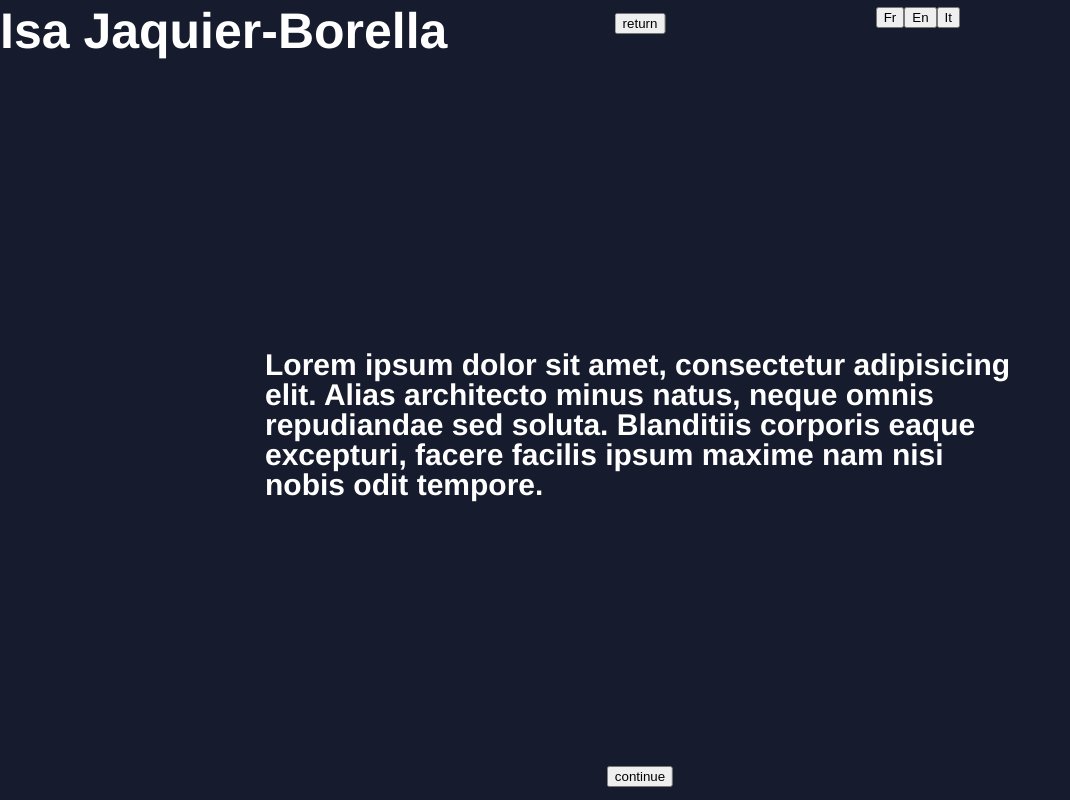
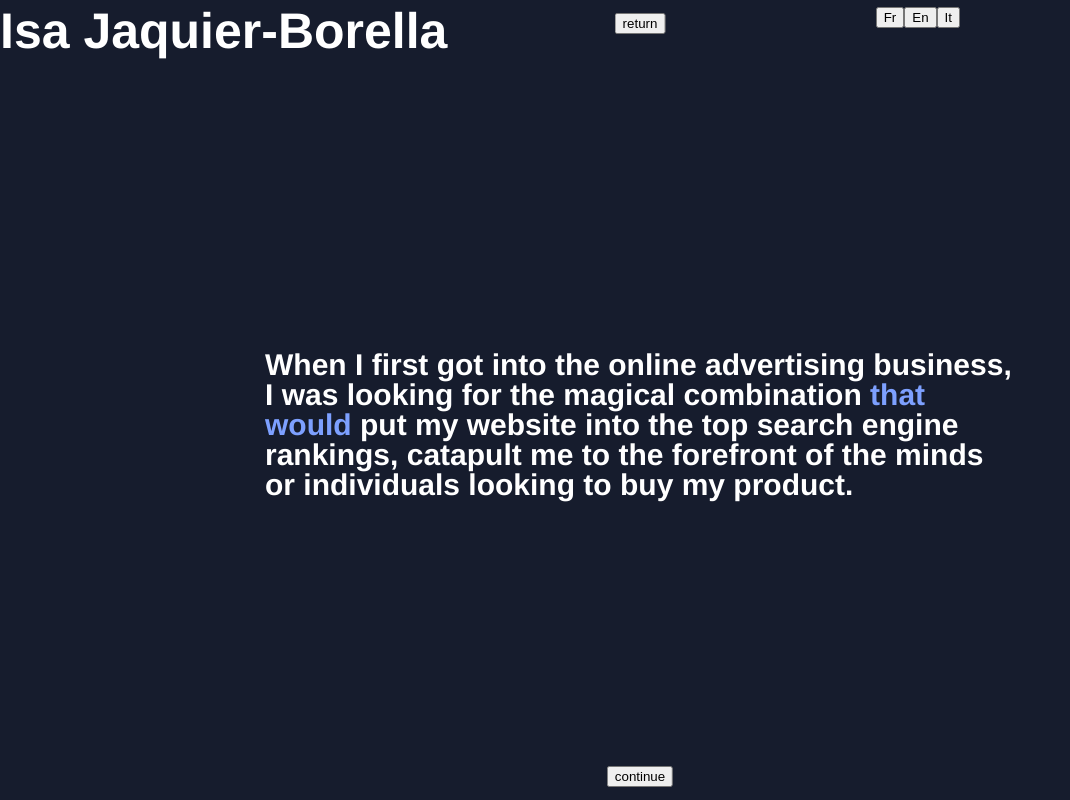
Before and after one commit to azertypow/isa, a Vue app: page / in a window 1280 px wide. Shown: the whole page, without its empty margins (0-1070 px from the left). Built offline with nearby package versions, Linux system fonts and the light colour scheme.

Commit message:
feat: import lorem text from design template

```diff
--- a/src/components/Home.vue
+++ b/src/components/Home.vue
@@ -3,9 +3,11 @@
         <div class="wrap">
             <button class="previous-button" v-on:click="$emit('previousPage')" >return</button>
 
-        <h2 id="site-description">Lorem ipsum dolor sit amet, consectetur adipisicing elit. Alias architecto minus
-            natus, neque omnis repudiandae sed soluta. Blanditiis corporis eaque excepturi, facere facilis ipsum maxime
-            nam nisi nobis odit tempore.</h2>
+            <h2 id="site-description">
+                When I first got into the online advertising business,
+                I was looking for the magical combination <em>that would</em> put my website into the top search engine rankings,
+                catapult me to the forefront of the minds or individuals looking to buy my product.
+            </h2>
 
             <button class="next-button"     v-on:click="$emit('nextPage')"     >continue</button>
         </div>
--- a/src/components/description/Description.vue
+++ b/src/components/description/Description.vue
@@ -1,10 +1,26 @@
 <template>
     <section class="v-description">
-        <button class="next-button"     v-on:click="$emit('nextPage')"     >return</button>
+        <button class="previous-button" v-on:click="$emit('previousPage')" >return</button>
 
-        <p>description content</p>
+        <div class="content">
+            <p>
+                For any aspect of self-improvement, there has to be a reason for you to start and keep going.
+                That is your <em>motivation</em> – the reason for <a href="#">doing what you do</a>. In order to attempt any sort of improvement in your life,
+                you need to be motivated in some way to get started.
+            </p>
 
-        <button class="previous-button" v-on:click="$emit('previousPage')" >continue</button>
+            <p>
+                Strategies for self-improvement start with defining what it is you want to achieve and then charting a course through which you can effect the improvements or changes.
+                These do not have to be drastic changes – they could be something as simple as making time for yourself to write in a journal each day or something to improve your health, such as quitting smoking.
+            </p>
+
+            <p>
+                Motivation comes from within. It is something that you want to do for you. This is what keeps you going, getting up each day and going off to work.
+                Children are often the motivating force behind parents saving money, when they would ordinarily blow it on something frivolous. You know that you will need money for your children’s
+                higher education or to give them the extras that they want, such as toys and brand name clothing. This is the reason that you work each day, maintain a home and spend time enjoying each other.
+            </p>
+        </div>
+        <button class="next-button"     v-on:click="$emit('nextPage')"     >continue</button>
     </section>
 </template>
 
@@ -22,5 +38,9 @@
 
     .v-description {
         @include pageElement("white");
+
+        .content {
+            max-width: 30em;
+        }
     }
 </style>
```
